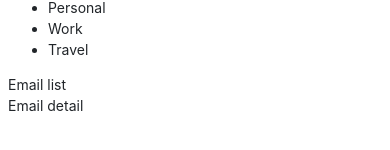
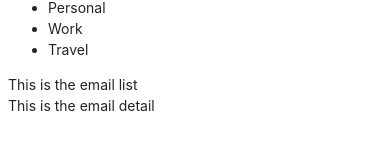
Before and after one commit to marclevetin/progressUI-email-inbox-mockup, a React (Create React App) app: page / in a window 390 px wide. Shown: the part 196-346 px from the top of the page. Built offline with nearby package versions, Linux system fonts and the light colour scheme.

Commit message:
added email detail and email list containers

```diff
--- a/src/App.js
+++ b/src/App.js
@@ -1,7 +1,8 @@
 import React, { Component } from 'react';
-import './progress.min.css';
 
 import Sidebar from './containers/Sidebar';
+import EmailList from './containers/EmailList';
+import EmailDetail from './containers/EmailDetail';
 
 
 class App extends Component {
@@ -10,9 +11,8 @@ class App extends Component {
       <div className="grid-half">
         <div className="row">
           <Sidebar />
-          <div className="col-md-3"><p>Email list</p></div>
-
-          <div className="col-md-8"><p>Email detail</p></div>
+          <EmailList />
+          <EmailDetail />
         </div>
       </div>
     );
--- /dev/null
+++ b/src/containers/EmailDetail/EmailDetail.js
@@ -0,0 +1,17 @@
+import React, {Component} from 'react';
+
+class EmailDetail extends Component {
+    state = {
+
+    }
+
+    render () {
+        return(
+            <div className="col-md-8">
+                This is the email detail
+            </div>
+        )
+    }
+}
+
+export default EmailDetail;
--- /dev/null
+++ b/src/containers/EmailDetail/index.js
@@ -0,0 +1 @@
+export {default} from './EmailDetail';
--- /dev/null
+++ b/src/containers/EmailList/EmailList.js
@@ -0,0 +1,17 @@
+import React, {Component} from 'react';
+
+class EmailList extends Component {
+    state = {
+
+    }
+
+    render () {
+        return(
+            <div className="col-md-3">
+                This is the email list
+            </div>
+        )
+    }
+}
+
+export default EmailList;
--- /dev/null
+++ b/src/containers/EmailList/index.js
@@ -0,0 +1 @@
+export {default} from './EmailList';
```
